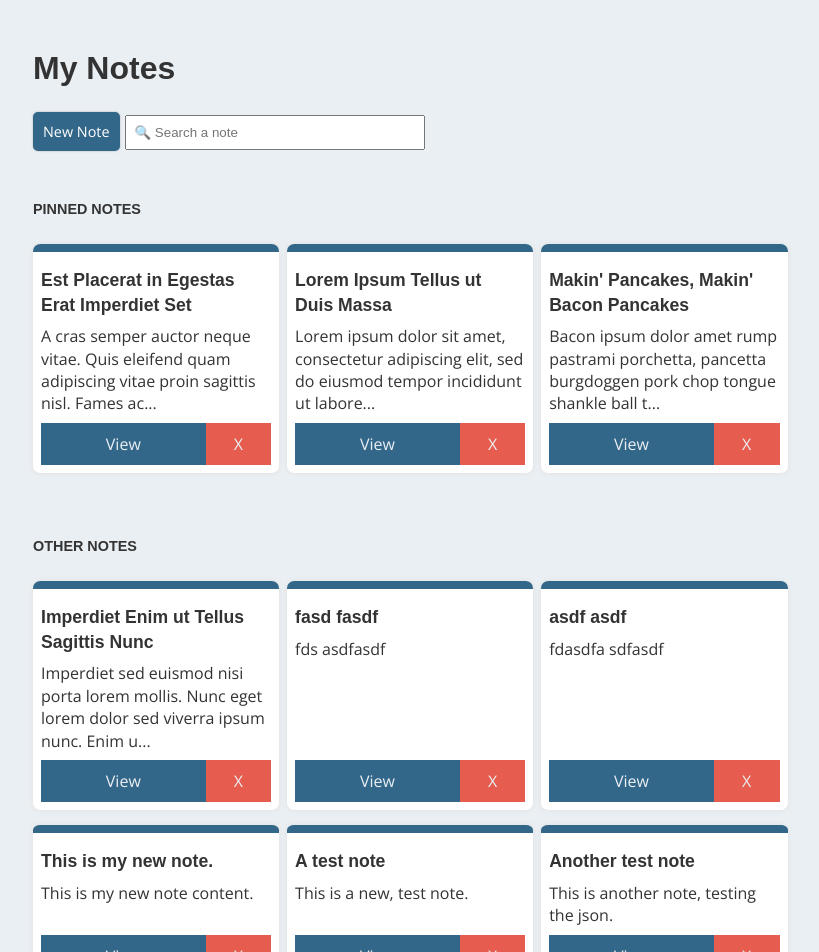
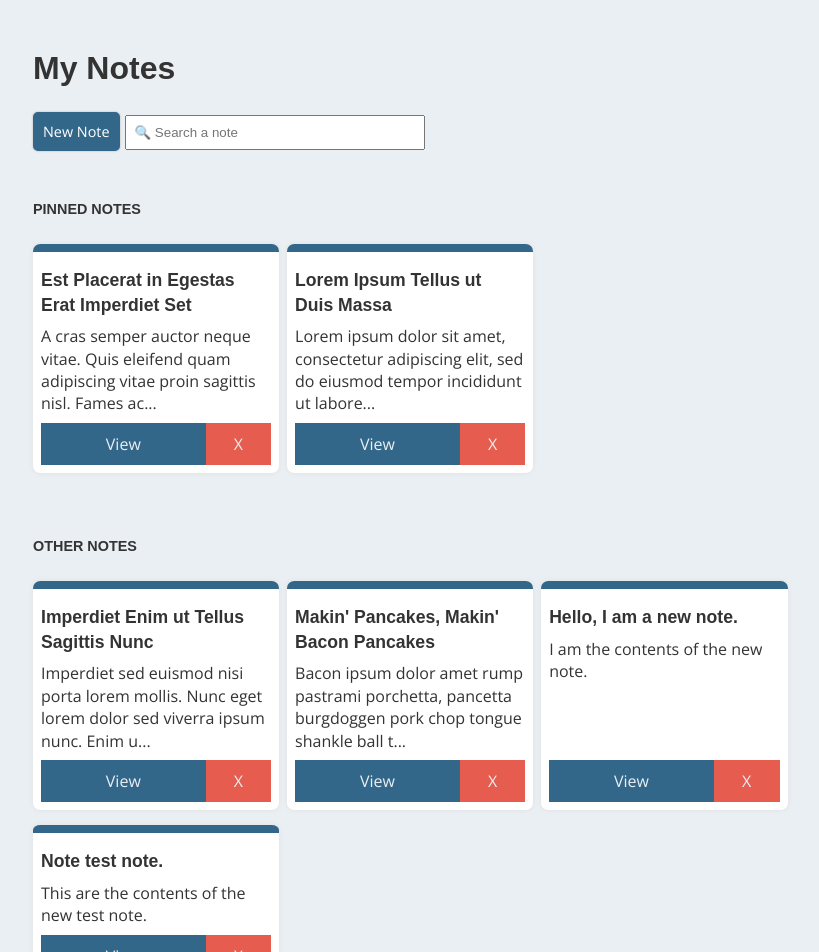
Before and after one commit to jesushperez/notes, a React (Create React App) app in the folder app/: page / in a window 1280 px wide. Shown: the top 952 px of the page, without its empty margins (222-1041 px from the left). Built offline with nearby package versions, Linux system fonts and the light colour scheme; data requests are answered from the project's data file.

Commit message:
adds pin/unpin functionality

```diff
--- a/app/db.json
+++ b/app/db.json
@@ -26,65 +26,20 @@
       "date": "November 22, 2019",
       "title": "Makin' Pancakes, Makin' Bacon Pancakes",
       "content": "Bacon ipsum dolor amet rump pastrami porchetta, pancetta burgdoggen pork chop tongue shankle ball tip filet mignon leberkas ground round short ribs.",
-      "isPinned": true
-    },
-    {
-      "title": "New Note.",
-      "content": "This is my new note. It's short.",
-      "id": "hNRFsI9-"
-    },
-    {
-      "title": "New Note.",
-      "content": "This is a new note.",
-      "id": "kzpH-lSj"
-    },
-    {
-      "title": "sdf",
-      "content": "fds",
-      "id": "VslUVWWB"
-    },
-    {
-      "title": "New note",
-      "content": "This is a new note.",
-      "id": "JKtwJeDX"
-    },
-    {
-      "title": "asdf",
-      "content": "fdasd asdf",
-      "id": "LAgyi_PF"
-    },
-    {
-      "title": "fasd fasdf",
-      "content": "fds asdfasdf",
-      "id": "WEA0meTB",
       "isPinned": false
     },
     {
-      "title": "asdf asdf",
-      "content": "fdasdfa sdfasdf",
-      "id": "kHqA2pMN",
-      "date": "11/21/2019",
+      "id": "fC3evfB5",
+      "date": "11/22/2019",
+      "title": "Hello, I am a new note. ",
+      "content": "I am the contents of the new note.",
       "isPinned": false
     },
     {
-      "title": "This is my new note.",
-      "content": "This is my new note content.",
-      "id": "uDP50NOB",
-      "date": "11/21/2019",
-      "isPinned": false
-    },
-    {
-      "id": "-TVb1Oj9",
-      "date": "11/21/2019",
-      "isPinned": false,
-      "title": "A test note",
-      "content": "This is a new, test note."
-    },
-    {
-      "id": "qu2eLgBA",
-      "date": "11/21/2019",
-      "title": "Another test note",
-      "content": "This is another note, testing the json.",
+      "id": "K-NBK7Cs",
+      "date": "11/22/2019",
+      "title": "Note test note.",
+      "content": "This are the contents of the new test note.",
       "isPinned": false
     }
   ]
--- a/app/src/App.js
+++ b/app/src/App.js
@@ -70,12 +70,23 @@ function App() {
   const noteById = (id) =>
     notes.find(note => note.id.toString() === id.toString());
 
+  const togglePinned = id => {
+    let note = notes.find(note => note.id === id);
+    let changedNote = {...note, isPinned: !note.isPinned};
+
+    axios
+      .put(`${serverUrl}/${id}`, changedNote)
+      .then(response => {
+        setNotes(notes.map(note => note.id !== id ? note : response.data))
+      });
+  }
+
   return (
     <div>
       <Router>
         <Switch>
           <Route exact path="/" render={() => <HomePage notes={notes} />} />
-          <Route exact path="/notes/:id" render={({match}) => <NotePage note={noteById(match.params.id)} />} />
+          <Route exact path="/notes/:id" render={({match}) => <NotePage note={noteById(match.params.id)} togglePinned={() => togglePinned(match.params.id)} />} />
           <Route exact path="/new-note" render={() => <NewNotePage onTitleChange={handleTitleChange} onContentChange={handleContentChange} onClick={addNote} />} />
         </Switch>
       </Router>
--- a/app/src/components/NotePage.js
+++ b/app/src/components/NotePage.js
@@ -1,12 +1,15 @@
 import React from 'react';
-import { Wrapper, BackLink, NoteTitle, NoteContent, SaveButton } from './PageStyles/NotePageStyles';
+import { Wrapper, BackLink, PinButton, NoteTitle, NoteContent, SaveButton } from './PageStyles/NotePageStyles';
 
-const NotePage = ({note}) => {
+const NotePage = ({note, togglePinned}) => {
+  let pinLabel = note.isPinned ? 'Unpin Note' : 'Pin Note';
 
 
   return(
     <Wrapper>
       <BackLink className="note-page__back-btn" to="/">back</BackLink>
+
+      <PinButton onClick={togglePinned}>{ pinLabel }</PinButton>
 
       <NoteTitle
         wrap="soft"
--- a/app/src/components/NotesFeed.js
+++ b/app/src/components/NotesFeed.js
@@ -19,10 +19,10 @@ const FeedTitle = styled.h2`
   padding-left: 15px;
 `;
 
-const NotesFeed = ({title, notes}) => {
+const NotesFeed = ({title, notes }) => {
 
   let noteList = notes.map(note => {
-    return <Note key={note.id} note={note} />
+    return <Note key={note.id} note={note}/>
   });
 
   return (
--- a/app/src/components/PageStyles/NotePageStyles.js
+++ b/app/src/components/PageStyles/NotePageStyles.js
@@ -1,5 +1,5 @@
 import styled from 'styled-components';
-import { primary, fontTitle, fontBody } from '../Variables';
+import { primary, primaryLight, secondary, fontTitle, fontBody } from '../Variables';
 import { Link } from 'react-router-dom';
 
 const Wrapper = styled.div`
@@ -26,6 +26,28 @@ const BackLink = styled(Link)`
     cursor: pointer;
     background-color: #FFFFFF;
     color: ${primary};
+  }
+`;
+
+const PinButton = styled.button`
+  color: #FFFFFF;
+  padding: 7px;
+  text-decoration: none;
+  font-family: ${fontBody};
+  background-color: ${primaryLight};
+  border-radius: 5px;
+  border: 2px solid ${primaryLight};
+  margin-right: 5px;
+  display: inline-block;
+  box-shadow: 0 0 2px #aaaaaa;
+  font-size: .9rem;
+  transition-duration: .2s;
+
+  &:hover {
+    cursor: pointer;
+    border: 2px solid ${secondary};
+    background-color: ${secondary};
+    color: #FFFFFF;
   }
 `;
 
@@ -86,4 +108,4 @@ const SaveButton = styled.button`
   }
 `;
 
-export {Wrapper, BackLink, NoteTitle, NoteContent, SaveButton };
+export {Wrapper, BackLink, PinButton, NoteTitle, NoteContent, SaveButton };
```
